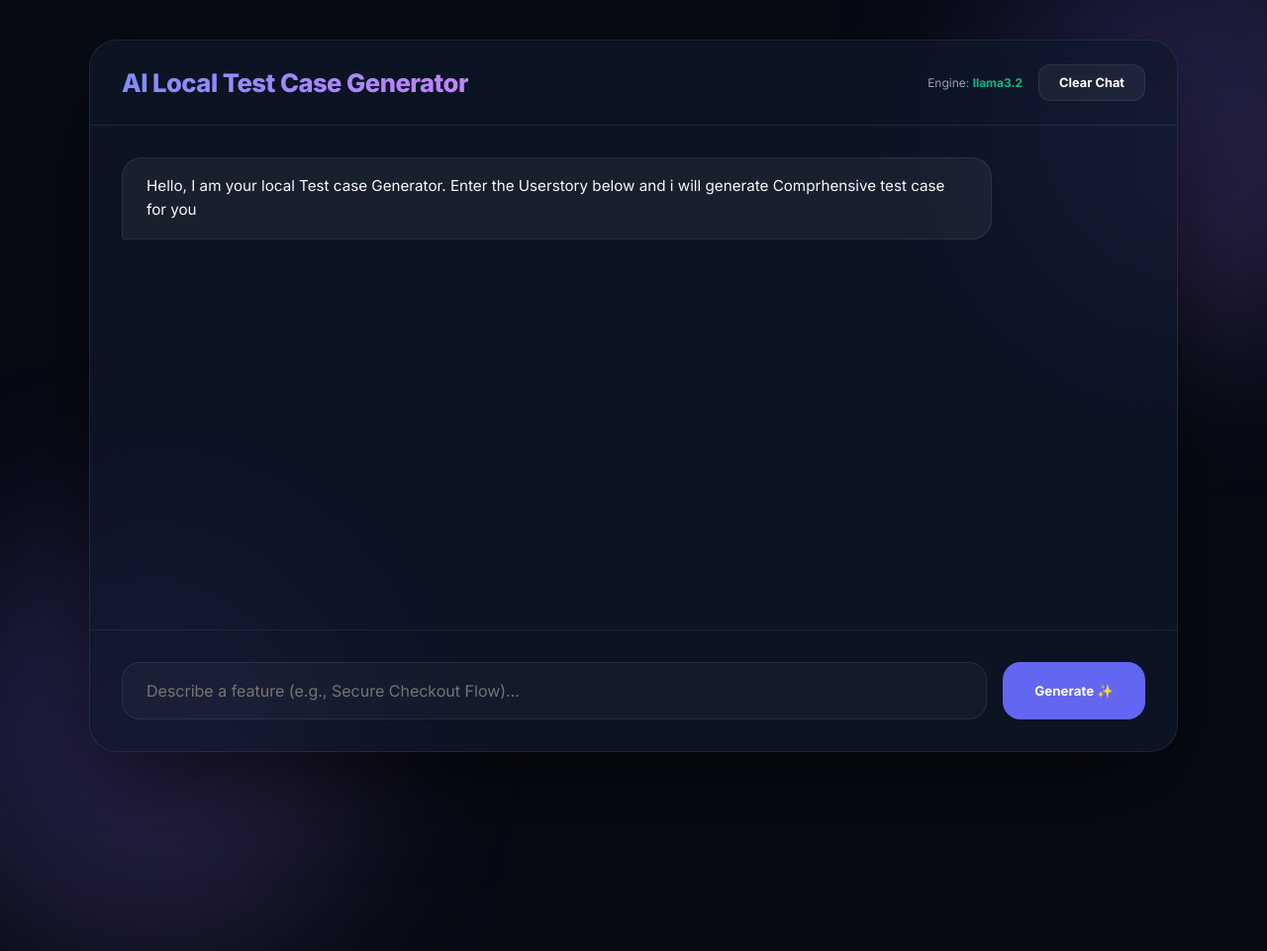
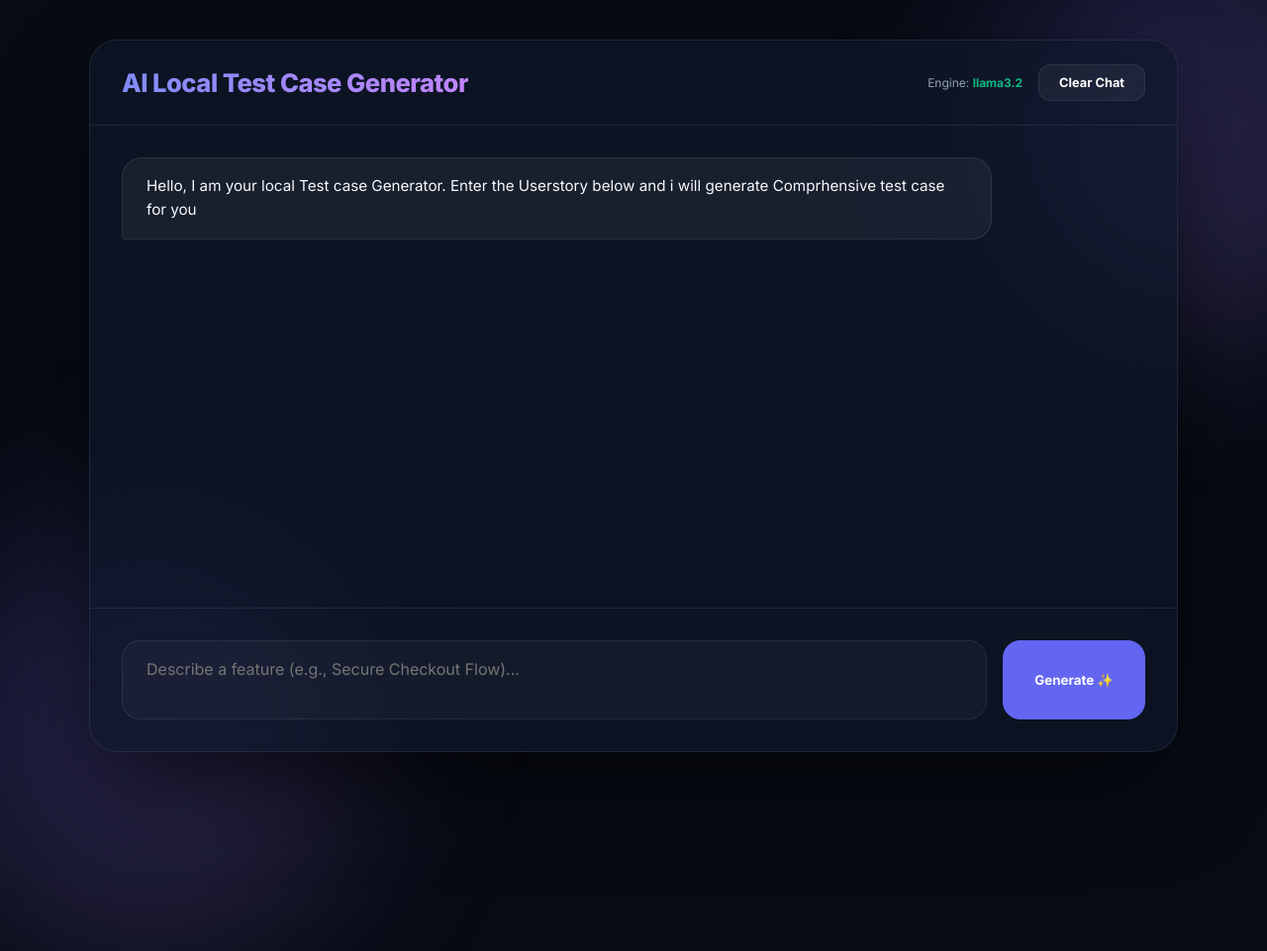
Before and after one commit to KrishnaKumar-commits/AI-Local-Test-case-Generator, a FastAPI app: page / in a window 1280 px wide; the page is wider, and only the part inside the window is pictured. Shown: that part at 99% size. Run offline with FastAPI, Linux system fonts and the light colour scheme.

Commit message:
UI Update: Change input to TextArea for multiline requirements

```diff
--- a/Project1-LocalTestCaseGenerator/frontend/static/style.css
+++ b/Project1-LocalTestCaseGenerator/frontend/static/style.css
@@ -278,7 +278,8 @@ header h1 {
     gap: 16px;
 }
 
-input {
+input,
+textarea {
     flex: 1;
     background: rgba(255, 255, 255, 0.03);
     border: 1px solid var(--glass-border);
@@ -290,10 +291,16 @@ input {
     transition: all 0.3s;
 }
 
-input:focus {
+input:focus,
+textarea:focus {
     background: rgba(255, 255, 255, 0.05);
     border-color: var(--primary);
     box-shadow: 0 0 0 4px rgba(99, 102, 241, 0.1);
+}
+
+textarea {
+    resize: none;
+    height: 80px;
 }
 
 button {
--- a/Project1-LocalTestCaseGenerator/frontend/templates/index.html
+++ b/Project1-LocalTestCaseGenerator/frontend/templates/index.html
@@ -34,8 +34,8 @@
         </main>
 
         <div class="input-area">
-            <input type="text" id="user-input" placeholder="Describe a feature (e.g., Secure Checkout Flow)..."
-                autocomplete="off">
+            <textarea id="user-input" placeholder="Describe a feature (e.g., Secure Checkout Flow)..."
+                autocomplete="off"></textarea>
             <button id="send-btn">Generate ✨</button>
         </div>
     </div>
@@ -186,7 +186,10 @@
 
         sendBtn.addEventListener('click', generateTestCases);
         userInput.addEventListener('keypress', (e) => {
-            if (e.key === 'Enter') generateTestCases();
+            if (e.key === 'Enter' && !e.shiftKey) {
+                e.preventDefault();
+                generateTestCases();
+            }
         });
         clearBtn.addEventListener('click', () => {
             chatArea.innerHTML = `
```
